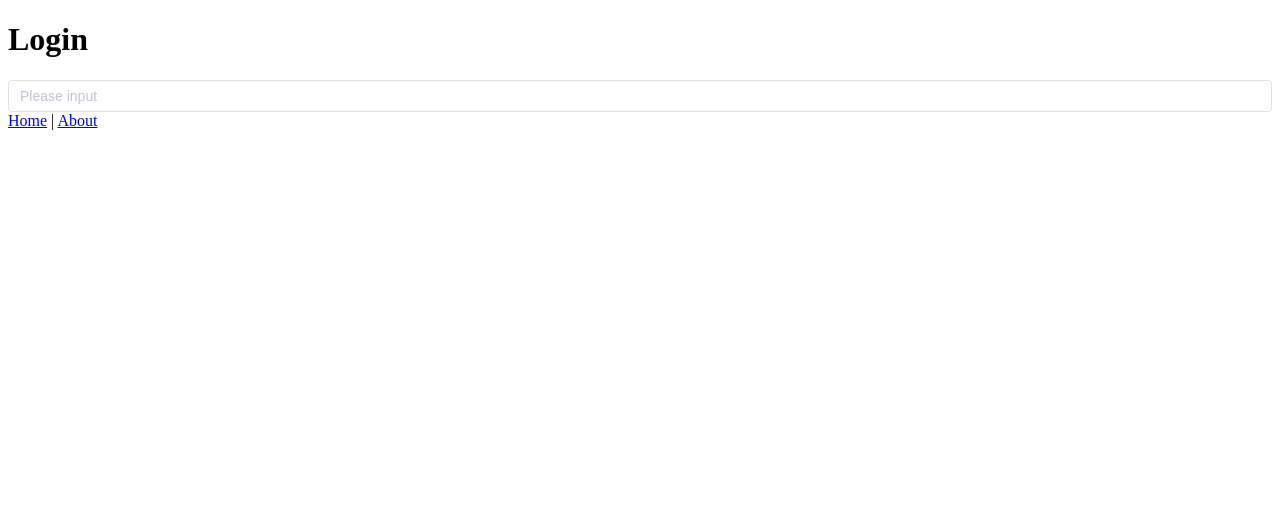
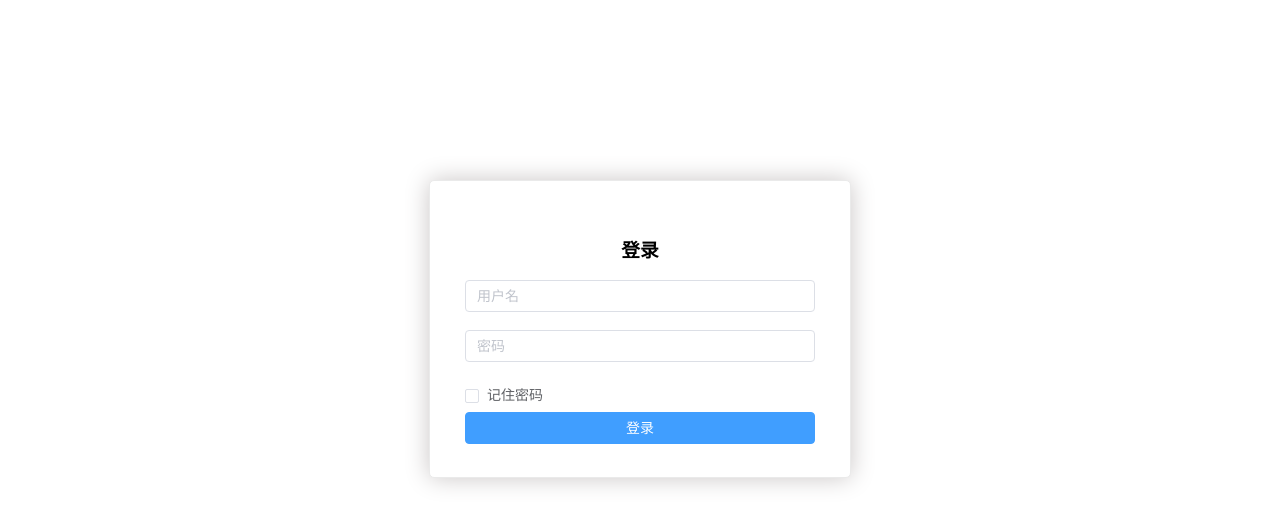
Before and after one commit to ershuaili/LearnVue, a Vue app: page / in a window 1280 px wide. Shown: the top 526 px of the page. Built offline with nearby package versions, Linux system fonts and the light colour scheme.

Commit message:
项目初始化完成
Signed-off-by: shuai <liershuai.cn@gmail.com>

```diff
--- a/src/views/Login.vue
+++ b/src/views/Login.vue
@@ -1,21 +1,83 @@
 <template>
-  <div id="nav">
-    <div class="Login">
-      <h1>Login</h1>
-    </div>
-    <el-input v-model="input" placeholder="Please input"/>
-    <router-link to="/home">Home</router-link>
-    |
-    <router-link to="/about">About</router-link>
+  <div class="login-container">
+    <el-form ref="myForm" :model="myForm" :rules="myRule" class="demo-ruleForm login-page" label-position="left"
+             label-width="0px" status-icon>
+      <h3 class="title">登录</h3>
+      <el-form-item prop="username">
+        <el-input v-model="myForm.username" auto-complete="off" placeholder="用户名" type="text"/>
+      </el-form-item>
+      <el-form-item prop="password">
+        <el-input v-model="myForm.password" auto-complete="off" placeholder="密码" type="password"/>
+      </el-form-item>
+      <el-checkbox v-model="checked" class="rememberMe">记住密码
+      </el-checkbox>
+      <el-form-item style="width:100%;">
+        <el-button :loading="logining" style="width:100%;" type="primary" @click="handleSubmit">登录</el-button>
+      </el-form-item>
+    </el-form>
   </div>
 </template>
 
 <script>
 export default {
-  name: "Login"
-}
+  data() {
+    return {
+      logining: false,
+      myForm: {
+        username: '',
+        password: '',
+      },
+      myRule: {
+        username: [{required: true, message: '请输入账号', trigger: 'blur'}],
+        password: [{required: true, message: '请输入密码', trigger: 'blur'}]
+      },
+      checked: false
+    }
+  },
+  // 验证用户名和密码
+  methods: {
+    handleSubmit() {
+      this.$refs.myForm.validate((valid) => {
+        if (valid) {
+          this.logining = true;
+          if (this.myForm.username === 'admin' && this.myForm.password === '123456') {
+            this.logining = false;
+            sessionStorage.setItem('user', this.myForm.username);
+            this.$router.push({path: '/about'});
+          } else {
+            this.logining = false;
+            this.$alert('账号或密码错误', '温馨提示', {
+              confirmButtonText: '确定'
+            })
+          }
+        } else {
+          console.log('error submit!');
+          return false;
+        }
+      })
+    }
+  }
+};
 </script>
 
-<style scoped>
+<style>
+.login-container {
+  width: 100%;
+  height: 100%;
+}
 
+.title {
+  text-align: center;
+}
+
+.login-page {
+  -webkit-border-radius: 5px;
+  border-radius: 5px;
+  margin: 180px auto;
+  width: 350px;
+  padding: 35px 35px 15px;
+  background: #fff;
+  border: 1px solid #eaeaea;
+  box-shadow: 0 0 25px #cac6c6;
+}
 </style>
```
